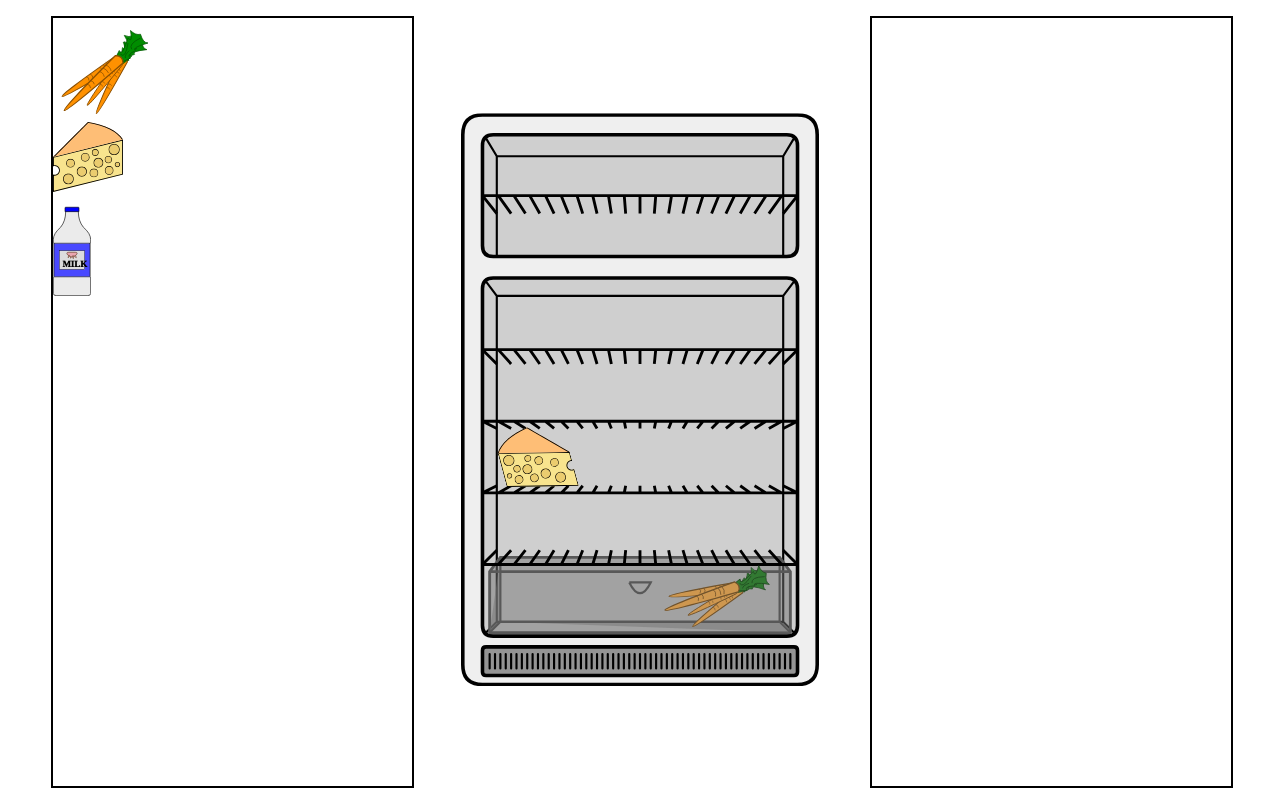
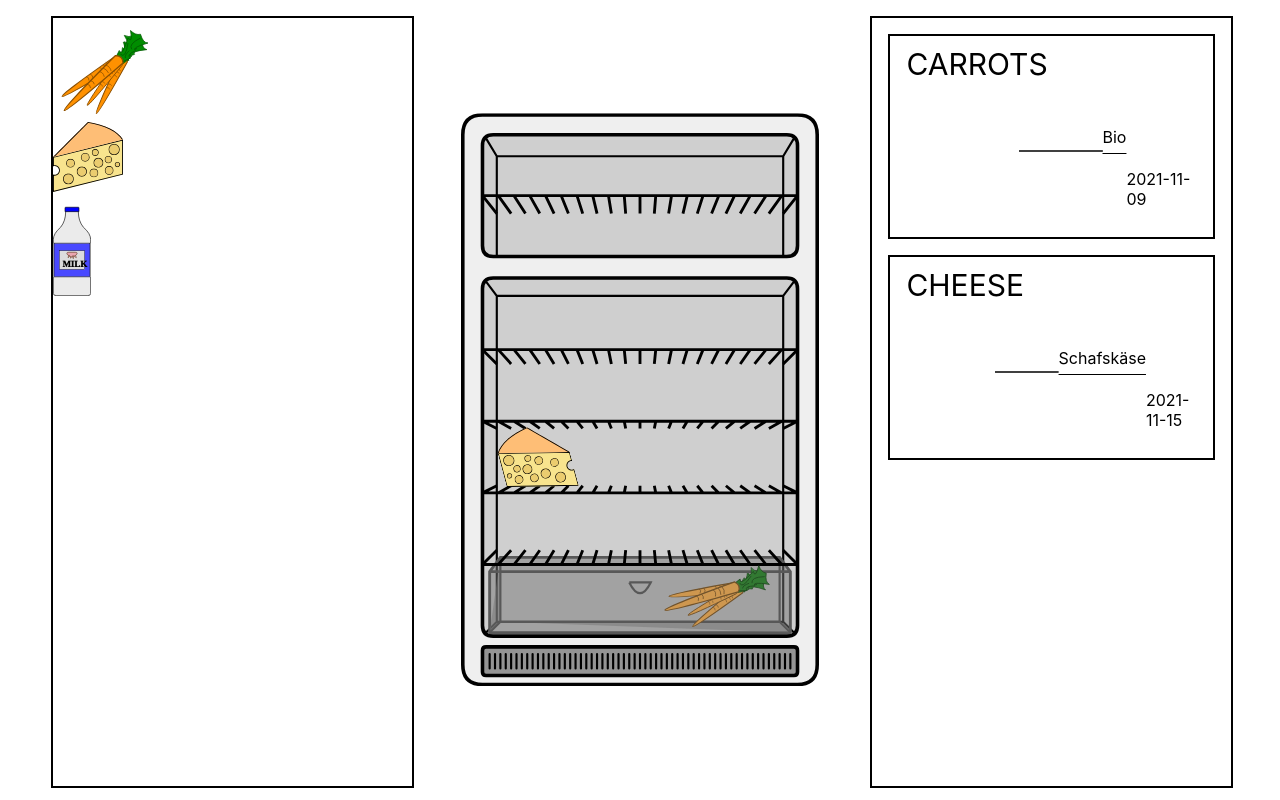
Before and after one commit to thysia-zosa/m254-fridge, a React (Create React App) app in the folder m254-lb02-frontend/: page / in a window 1280 px wide. Built offline with nearby package versions, Linux system fonts and the light colour scheme.

Commit message:
Add details list (work in progress)

```diff
--- a/m254-lb02-frontend/src/App.tsx
+++ b/m254-lb02-frontend/src/App.tsx
@@ -1,25 +1,25 @@
-import { Button, Dialog, DialogActions, DialogContent, DialogContentText, DialogTitle, TextField } from '@material-ui/core';
-import { useEffect, useState } from 'react';
+import { Button, Dialog, DialogActions, DialogContent, DialogContentText, DialogTitle, List, ListItem, TextField } from "@material-ui/core";
+import { useEffect, useState } from "react";
 import { DndProvider } from "react-dnd";
 import { HTML5Backend } from "react-dnd-html5-backend";
-import './App.css';
-import FoodItem from './FoodItem';
-import Fridge from './Fridge';
-import api from './api';
-import { FoodItem as FoodItemType } from './types';
+import api from "./api";
+import "./App.css";
+import FoodItem from "./FoodItem";
+import Fridge from "./Fridge";
+import { FoodItem as FoodItemType } from "./types";
 
-const uuid = require('react-uuid');
+const uuid = require("react-uuid");
 
 const App = () => {
 	const [draggedFoodItem, setDraggedFoodItem] = useState<FoodItemType>();
 	const [fridgeContent, setFridgeContent] = useState<FoodItemType[]>([]);
 	const [addFoodDialogOpen, setAddFoodDialogOpen] = useState(false);
-  const [selectedDate, setSelectedDate] = useState(new Date().toISOString().split('T')[0]);
+	const [selectedDate, setSelectedDate] = useState(new Date().toISOString().split("T")[0]);
 	const [description, setDescription] = useState("");
 
 	const putInFridge = () => {
 		if (draggedFoodItem) {
-      setSelectedDate(new Date().toISOString().split('T')[0]);
+			setSelectedDate(new Date().toISOString().split("T")[0]);
 			setDescription("");
 			setAddFoodDialogOpen(true);
 		}
@@ -40,7 +40,7 @@ const App = () => {
 
 	return <DndProvider backend={HTML5Backend}>
 		<div className="store">
-      {["carrots", "cheese", "milk"].map(foodItem => <FoodItem type={foodItem as "carrots" | "cheese" | "milk"} draggingCallback={() => setDraggedFoodItem({
+			{["carrots", "cheese", "milk"].map(foodItem => <FoodItem key={foodItem} type={foodItem as "carrots" | "cheese" | "milk"} draggingCallback={() => setDraggedFoodItem({
 				id: uuid(),
 				type: foodItem,
 				expirationDate: undefined,
@@ -67,7 +67,18 @@ const App = () => {
 			</Dialog>
 		</div>
 		<div className="details">
-
+			<List>
+				{fridgeContent.filter(foodItem => foodItem.expirationDate).sort((a, b) => a.expirationDate && b.expirationDate ? new Date(a.expirationDate).getTime() - new Date(b.expirationDate).getTime() : 0).map(foodItem => <ListItem>
+					<ListItem style={{ border: "black 2px solid" }}>
+						<span style={{ position: "relative", marginTop: "-50%", fontSize: 30 }}>{foodItem.type.toUpperCase()}</span>
+						<svg style={{ position: "relative", marginTop: "10%", marginLeft: "-10%" }} version="1.1" xmlns="http://www.w3.org/2000/svg" width="100" height="50" viewBox="0 0 100 50">
+							<path d="M0 25 L100 25" stroke="black" strokeWidth={2} />
+						</svg>
+						<span style={{ position: "relative", textDecorationLine: "underline", textUnderlineOffset: 10 }}>{` ${foodItem.description}`}</span>
+						<span style={{ height: "100%", marginTop: "50%", transform: "translateY(-50%)" }}>{foodItem.expirationDate}</span>
+					</ListItem>
+				</ListItem>)}
+			</List>
 		</div>
 	</DndProvider>;
 };
```
Lines whose indentation alone changed are shown as unchanged.
